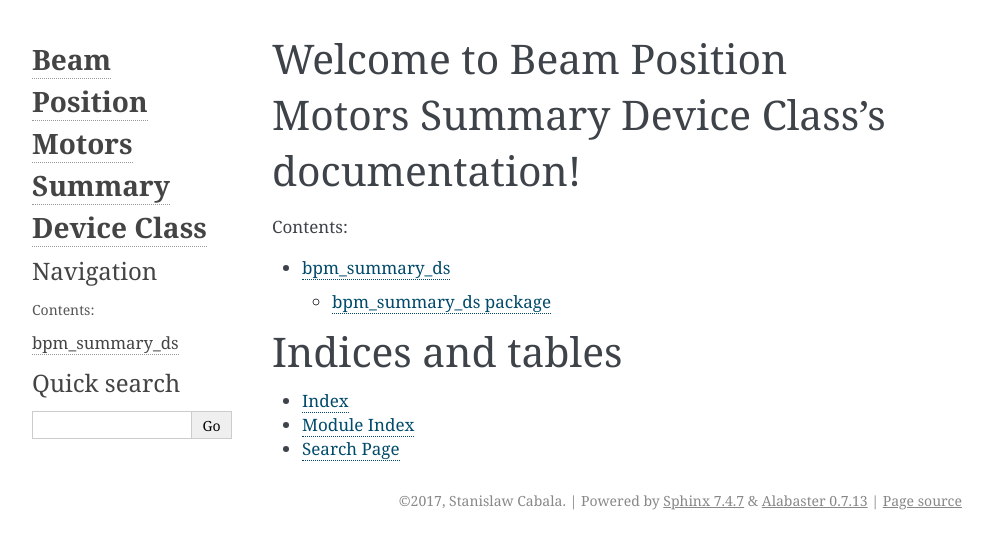
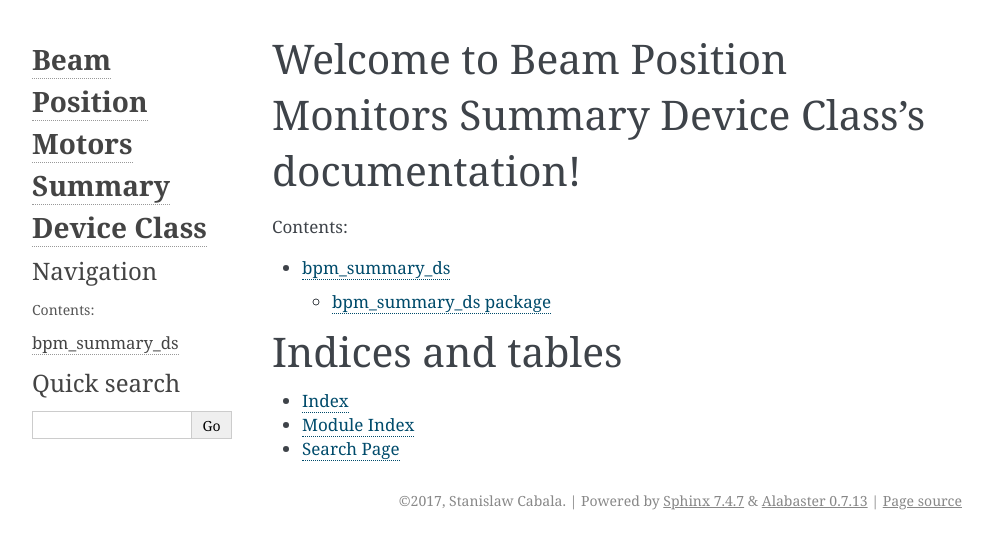
Before and after one commit to synchrotron-solaris/dev-solaris-bpmsummary, a Sphinx documentation site: the page built from doc/source/index.rst, in a window 1280 px wide. Shown: the top 549 px of the page, without its empty margins (148-1141 px from the left). Built offline with Sphinx 7.4.7, drawn with Linux system fonts in a browser that asks for light colours.

Commit message:
#1 fixed docstrings and documentation's project name

```diff
--- a/doc/source/index.rst
+++ b/doc/source/index.rst
@@ -1,9 +1,9 @@
-.. Beam Position Motors Summary Device Class documentation master file, created by
+.. Beam Position Monitors Summary Device Class documentation master file, created by
    sphinx-quickstart on Tue Aug  1 08:38:29 2017.
    You can adapt this file completely to your liking, but it should at least
    contain the root `toctree` directive.
 
-Welcome to Beam Position Motors Summary Device Class's documentation!
+Welcome to Beam Position Monitors Summary Device Class's documentation!
 =====================================================================
 
 .. toctree::
```
Also changed, not shown: 1 other file.
